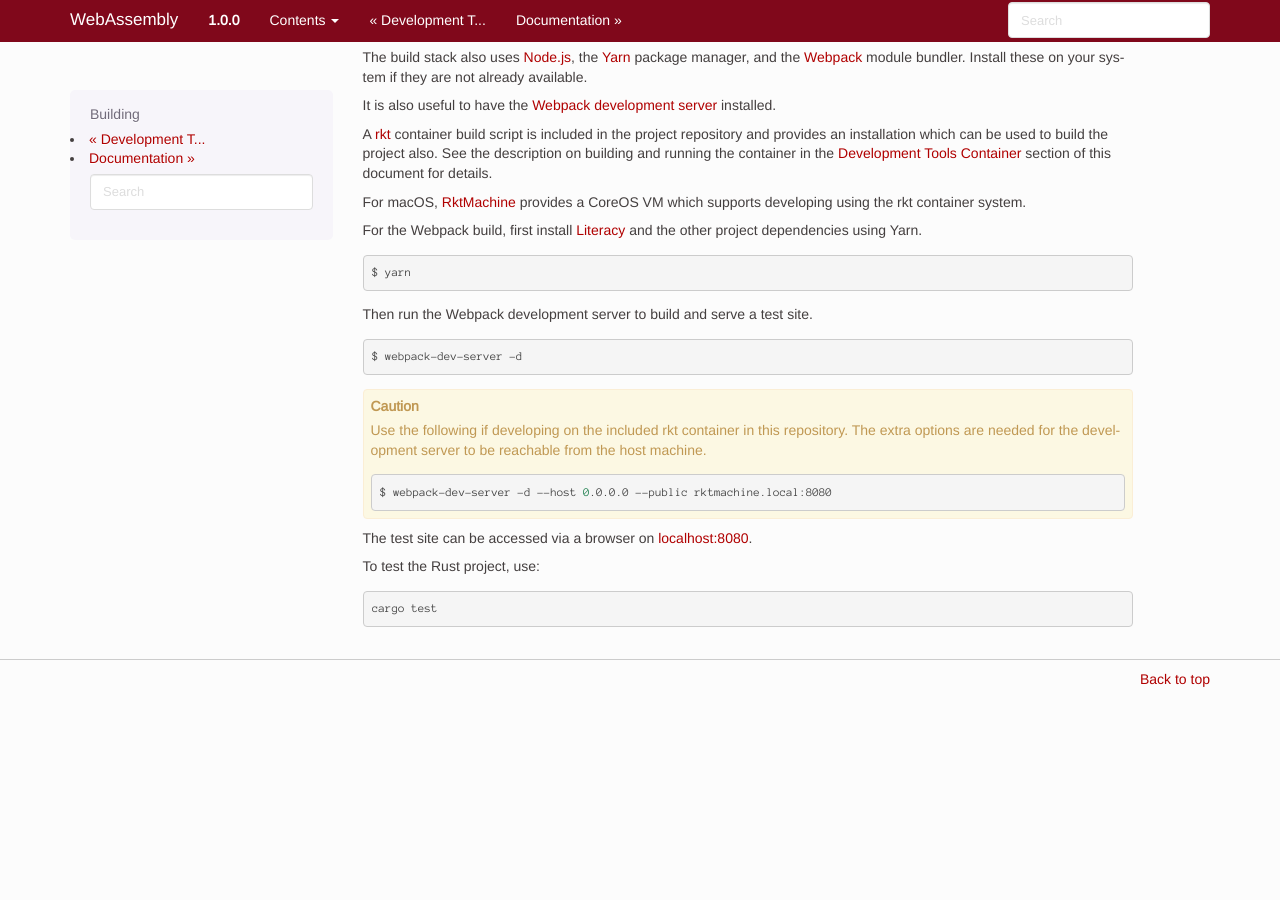
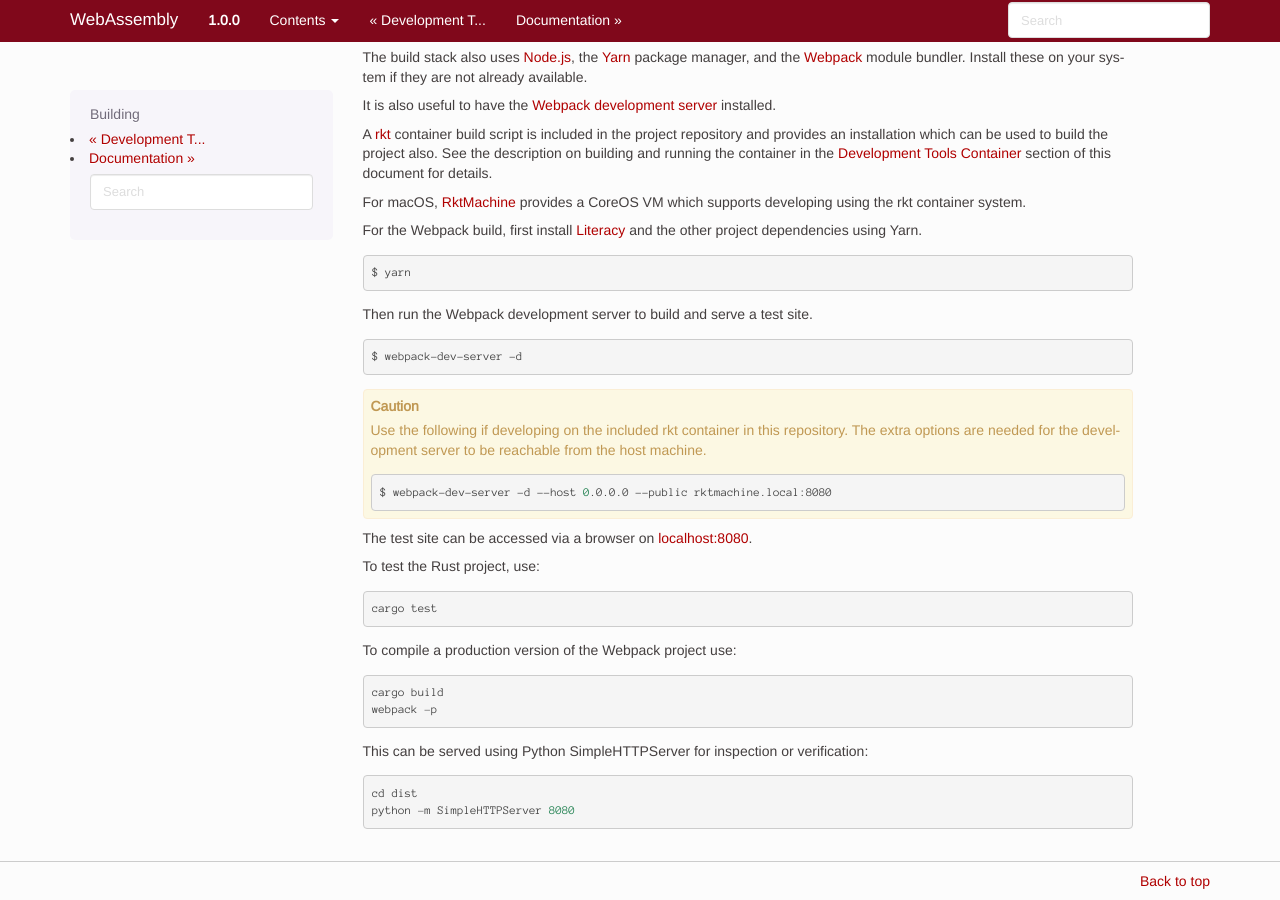
Before and after one commit to woofwoofinc/webassembly, a Sphinx documentation site: the page built from docs/building.rst, in a window 1280 px wide and 900 px high, scrolled down 569 px. Built offline with Sphinx 7.4.7, drawn with Linux system fonts in a browser that asks for light colours; before the commit the page ends 1268 px from its top, so only the background shows below that.

Commit message:
Add documentation for production Webpack build. (#5)

```diff
--- a/docs/building.rst
+++ b/docs/building.rst
@@ -98,3 +98,17 @@ To test the Rust project, use:
 ::
 
     cargo test
+
+To compile a production version of the Webpack project use:
+
+::
+
+    cargo build
+    webpack -p
+
+This can be served using Python SimpleHTTPServer for inspection or verification:
+
+::
+
+    cd dist
+    python -m SimpleHTTPServer 8080
```
